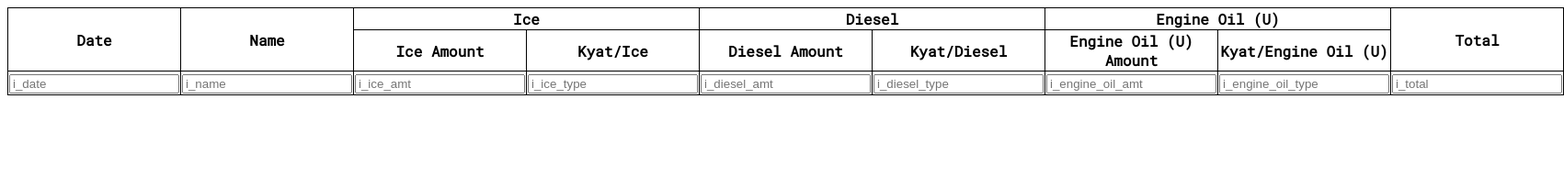
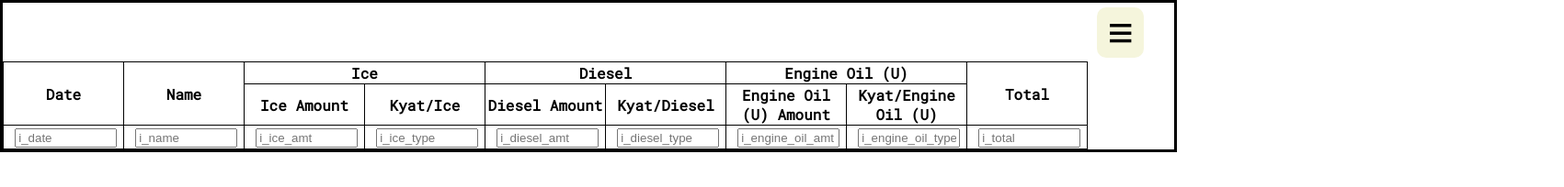
Before and after one commit to NyanLinHtet0/Debt-tracker, a website: page html/index.html in a window 1280 px wide. Shown: the whole page at 92% size, 1701 px wide, since content can reach past the window. Drawn offline with Linux system fonts and the light colour scheme.

Commit message:
midway done for adding page menu componenet

```diff
--- a/css/index.css
+++ b/css/index.css
@@ -1,13 +1,83 @@
+body{
+    margin:0;
+}
+
+/* --------------------GRID content  START ---------------------------------------*/
+.grid-container {
+    display: grid;
+    grid-template-columns: 93vw 7vw;
+    grid-template-rows: 5vw auto;
+    grid-gap: 0px;
+    border-style: solid;
+}
+
+
+/* --------------------MENU content  START ---------------------------------------*/
+.menu_button_outside{
+    /* Position */
+    position:relative;
+    z-index: 100;
+    display:flex;
+    grid-column: 2;
+    grid-row: 1;
+    font-size: 3rem;
+    align-self: center;
+
+
+    /* Sizing */
+    width:fit-content;
+    height: fit-content;
+    padding: 0rem .7rem 0rem 0.7rem;
+
+
+
+    font-family: sans-serif;
+    font-weight: bold;
+    background-color:beige;
+    border-radius: 10px 10px 10px 10px;
+
+/*
+    margin: .1rem .5rem .1rem .1rem;
+    align-self: center;
+    padding: 0 .5rem 0 .5rem;
+
+    line-height: 2.5rem;
+    font-weight: bold;
+    border-radius: 10px 10px 10px 10px;
+    box-shadow: 0 8px 8px rgba(0,0,0,0.1);
+    background-color:beige;
+    font-family: sans-serif;
+    line-height: 2.5rem; */
+
+}
+.page-menu-cont {
+    width: 100%;
+    height: 5vw;
+    display: flex;
+    flex-direction: column;
+    gap: .5rem;
+    padding: .1rem .1rem .1rem 0rem;
+}
+
+.menu-element{
+    border-style: solid;
+    width: 5vw;
+    text-align: center;
+    align-content: center;
+}
+
+/* --------------------TABLE content  START ---------------------------------------*/
 
 .table-cont{
     width: 65vw;
     font-family: 'Roboto Mono', monospace;
+    grid-column: 1;
+    grid-row: 2;
 }
 
 table{
     border-collapse: collapse;
-    width: 100%;
-
+    width: 65vw;
 }
 
 th{
@@ -19,6 +89,7 @@ th{
 td{
     border: 1px solid #000;
     text-align: right;
+    max-width: 10vw;
 }
 
 tfoot{
--- a/html/index.html
+++ b/html/index.html
@@ -7,7 +7,17 @@
     <link href="https://fonts.googleapis.com/css2?family=Roboto+Mono&display=swap" rel="stylesheet">
 
 </head>
-<body>
+<body class = "grid-container">
+    <div class="menu_button_outside" id = "menu_button_outside_id"> ≡ </div>
+    <!-- <div class = "page-menu-cont" id = "page_menu_cont" >
+        <div class="menu_button_inside" id = "menu_button_inside_id"> ≡ </div>
+        <a href="/" class = "page_header_obj">Home Page</a>
+        <a href="/html/ice" class = "page_header_obj">Ice</a>
+        <a href="/html/diesel" class = "page_header_obj">Diesel</a>
+        <a href="/html/engine_oil" class = "page_header_obj">Engine Oil</a>
+    </div> -->
+
+
     <table id="debt-table" class = "table-cont">
         <thead>
         <tr>
--- a/js/index.js
+++ b/js/index.js
@@ -19,5 +19,8 @@ table_row_key.forEach(e => {
     const input = document.createElement('input');
     input.type = `text$`;
     input.placeholder = `i_${e}`;
+    input.style.maxWidth = '80%';
+    input.style.marginRight = '.4rem';
+    input.style.marginLeft = '.4rem';
     tr.insertCell().appendChild(input);
 });
```
Also changed, not shown: html/diesel.html (added, +11 -0 lines), html/engine_oil.html (added, +11 -0 lines), html/ice.html (added, +11 -0 lines), package.json (+4 -3 lines), server.js (+13 -1 lines).
